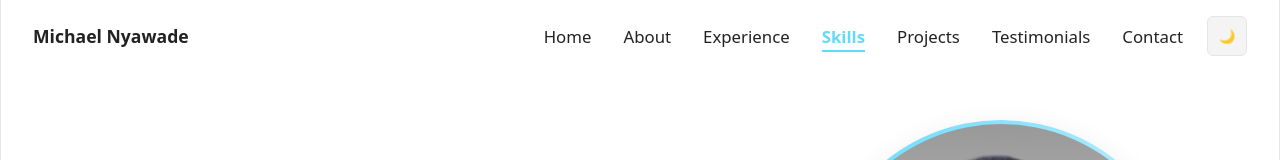
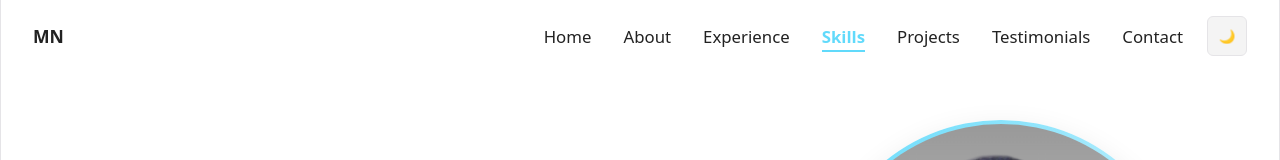
Before and after one commit to Michael-Nyawade/Michael-Nyawade.github.io, a React (Vite) app: page / in a window 1280 px wide. Shown: the top 160 px of the page. Built offline with nearby package versions, Linux system fonts and the light colour scheme.

Commit message:
Replaced name in navbar with MN monogram and add home scroll

```diff
--- a/src/components/NavBar.jsx
+++ b/src/components/NavBar.jsx
@@ -87,7 +87,12 @@ export default function NavBar() {
   return (
     <nav className={`navbar ${scrolled ? "scrolled" : ""}`}>
       {/* Logo / Name */}
-      <div className="navbar-logo">Michael Nyawade</div>
+      <div
+        className="navbar-logo"
+        onClick={() => scrollToSection("hero")}
+      >
+        MN
+      </div>
 
       {/* Right side controls */}
       <div className="nav-right">
--- a/src/styles/navbar.css
+++ b/src/styles/navbar.css
@@ -26,6 +26,8 @@
   font-weight: 700;
   font-size: 1.1rem;
   color: var(--text-color);
+  cursor: pointer;
+  user-select: none;
 }
 
 /* Right side controls */
```
